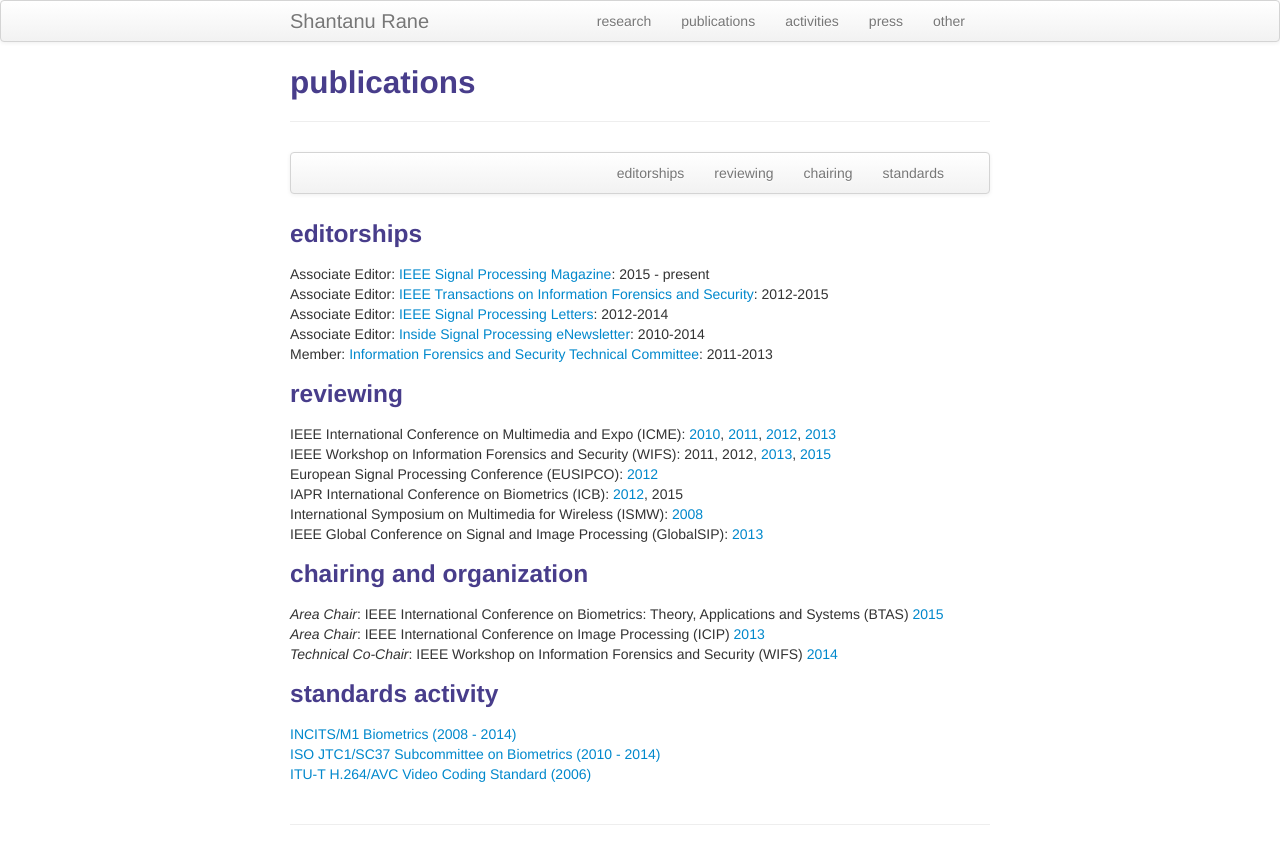
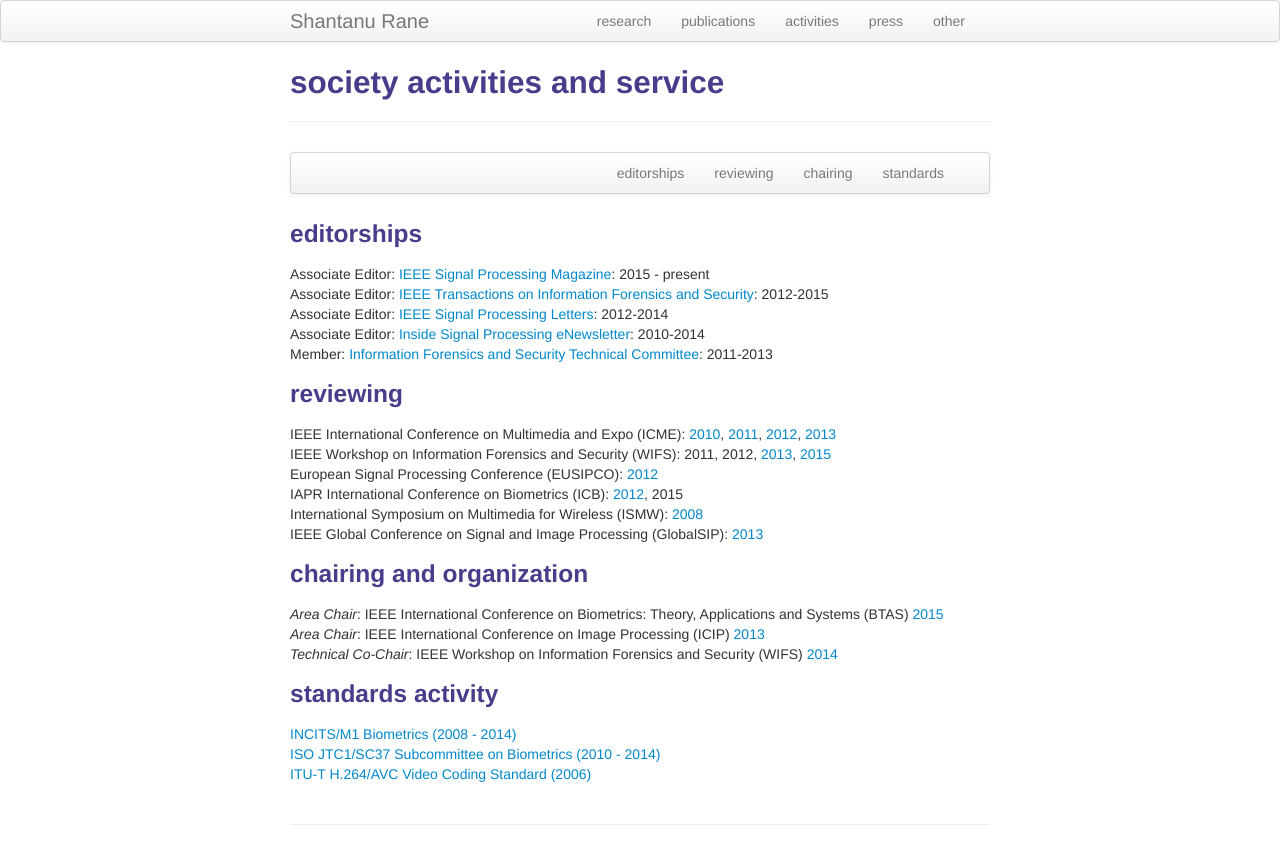
Before and after one commit to shantanudrane/shantanudrane.github.io, a Jekyll site: the page built from pages/activities.md, in a window 1280 px wide. Shown: the top 864 px of the page. Built offline with Jekyll 4.4.1, drawn with Linux system fonts in a browser that asks for light colours.

Commit message:
minor heading changes

```diff
--- a/pages/activities.md
+++ b/pages/activities.md
@@ -1,7 +1,7 @@
 ---
 layout: page
-title: publications
-description: Shantanu Rane's publications
+title: society activities and service
+description: Shantanu Rane's Academic Activities
 ---
 
 <div class="navbar">
```
Also changed, not shown: pages/news.md (+1 -1 lines).
